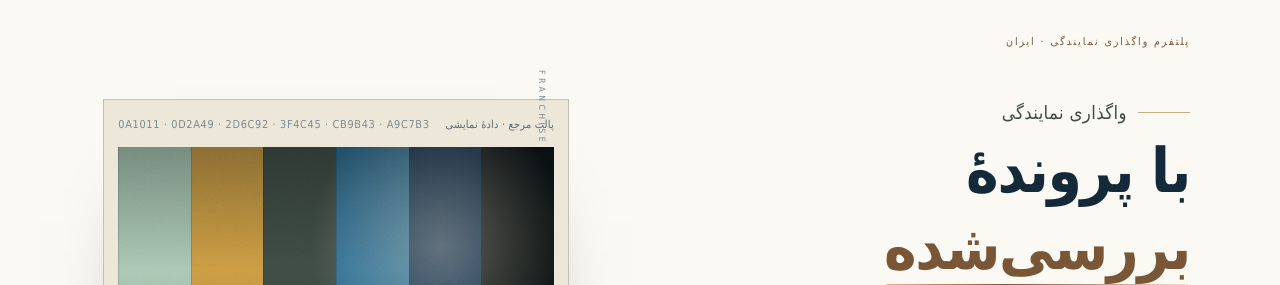
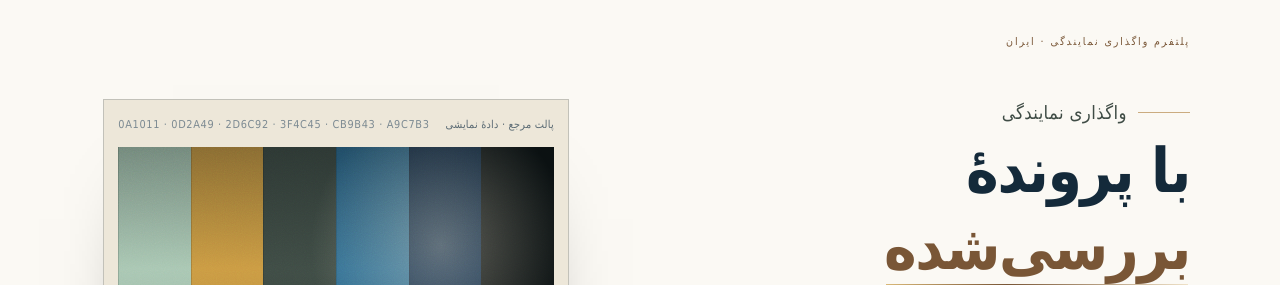
Before and after one commit to shimmmmmmmmma/franchise-plus, a Next.js app: page / in a window 1280 px wide. Shown: the part 191-476 px from the top of the page. Built offline with nearby package versions, Linux system fonts and the light colour scheme; a web font is replaced by a local one.

Commit message:
fix: remove vertical spine label overlapping plate caption

```diff
--- a/app/page.tsx
+++ b/app/page.tsx
@@ -60,8 +60,6 @@ export default function HomePage() {
 
           <div className="hero__visual">
             <div className="plate" aria-hidden="true">
-              <span className="hero__spine">FRANCHISE PLUS · 1405</span>
-
               <div className="plate__caption">
                 <span>پالت مرجع · دادهٔ نمایشی</span>
                 <span className="plate__swatches">
```
